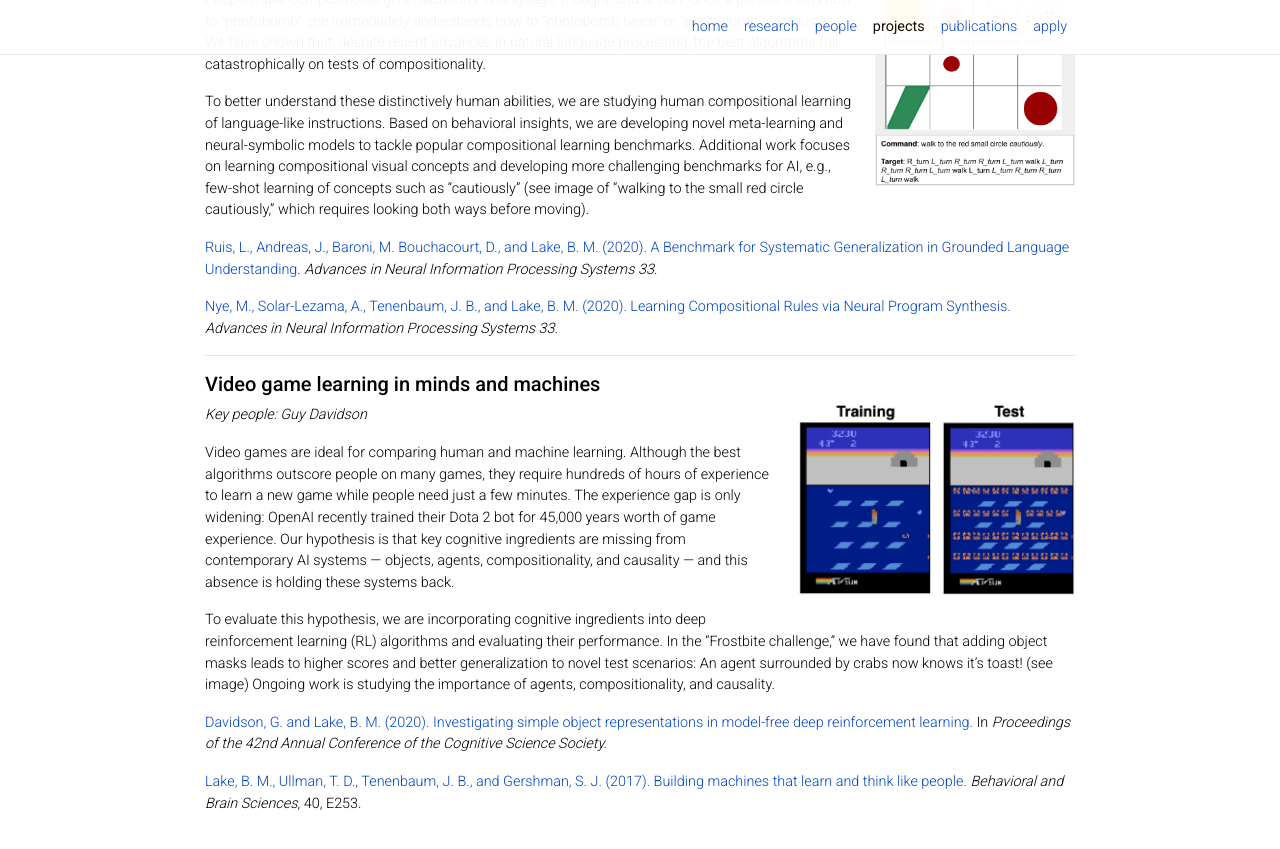
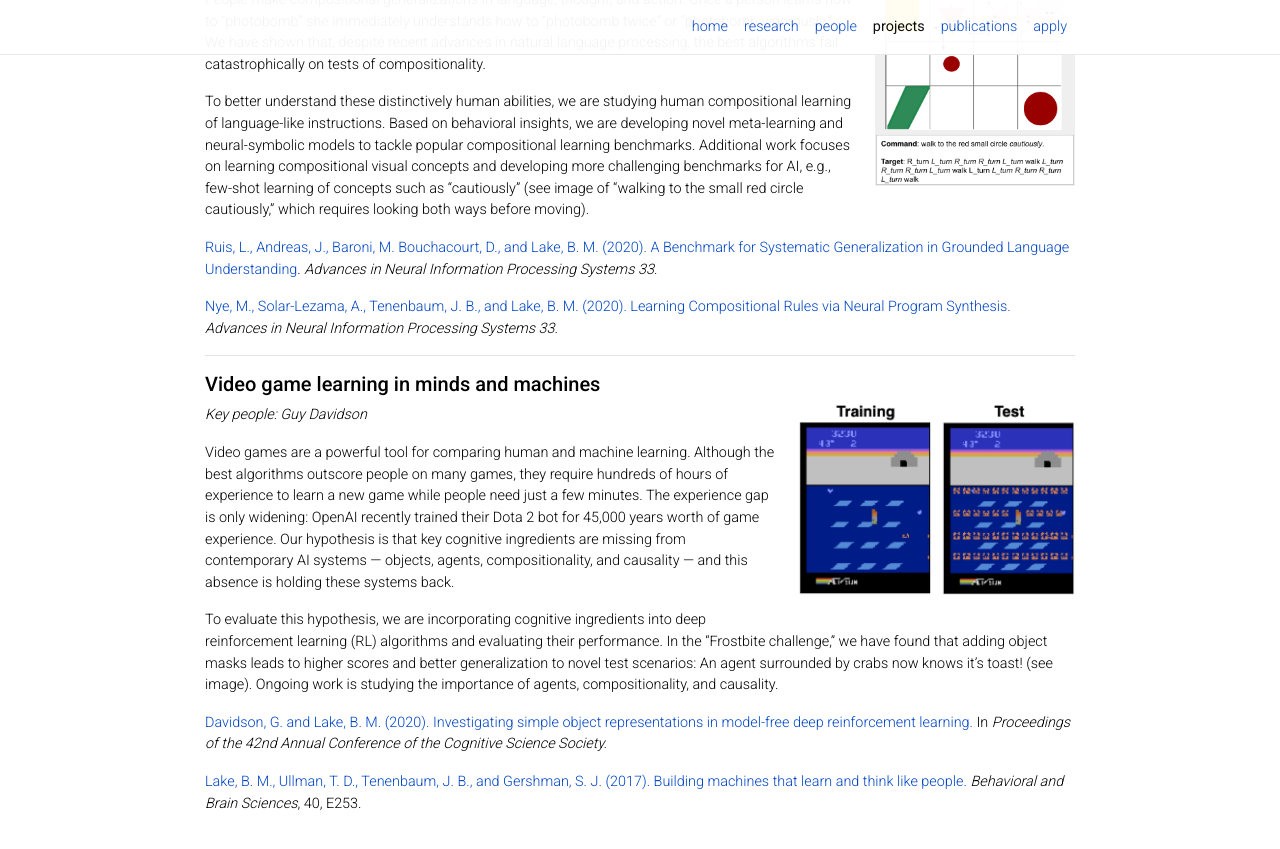
Before and after one commit to lake-lab/lake-lab.github.io, a Jekyll site: the page built from _pages/projects.md, in a window 1280 px wide and 900 px high, scrolled down 1252 px. Shown: the top 849 px of the window. Built offline with Jekyll 4.4.1, drawn with Linux system fonts in a browser that asks for light colours; nearby versions of some CDN libraries; comment, search, counter and statistics services are not loaded; a style sheet for code colours, icons or effects is not loaded; some of the changed text lies outside the part shown.

Commit message:
fixed typos

```diff
--- a/_pages/projects.md
+++ b/_pages/projects.md
@@ -62,9 +62,9 @@ To better understand these distinctively human abilities, we are studying human
 <img class="fig" src="/images/projects/fig-games-crop.jpg" width="280">
 _Key people: Guy Davidson_
 
-Video games are ideal for comparing human and machine learning. Although the best algorithms outscore people on many games, they require hundreds of hours of experience to learn a new game while people need just a few minutes. The experience gap is only widening: OpenAI recently trained their Dota 2 bot for 45,000 years worth of game experience. Our hypothesis is that key cognitive ingredients are missing from contemporary AI systems &mdash; objects, agents, compositionality, and causality &mdash; and this absence is holding these systems back.
+Video games are a powerful tool for comparing human and machine learning. Although the best algorithms outscore people on many games, they require hundreds of hours of experience to learn a new game while people need just a few minutes. The experience gap is only widening: OpenAI recently trained their Dota 2 bot for 45,000 years worth of game experience. Our hypothesis is that key cognitive ingredients are missing from contemporary AI systems &mdash; objects, agents, compositionality, and causality &mdash; and this absence is holding these systems back.
 
-To evaluate this hypothesis, we are incorporating cognitive ingredients into deep reinforcement learning (RL) algorithms and evaluating their performance. In the "Frostbite challenge," we have found that adding object masks leads to higher scores and better generalization to novel test scenarios: An agent surrounded by crabs now knows it's toast! (see image) Ongoing work is studying the importance of agents, compositionality, and causality.
+To evaluate this hypothesis, we are incorporating cognitive ingredients into deep reinforcement learning (RL) algorithms and evaluating their performance. In the "Frostbite challenge," we have found that adding object masks leads to higher scores and better generalization to novel test scenarios: An agent surrounded by crabs now knows it's toast! (see image). Ongoing work is studying the importance of agents, compositionality, and causality.
 
 <a href="https://cims.nyu.edu/~brenden/papers/DavidsonLake2020CogSci.pdf">Davidson, G. and Lake, B. M. (2020). Investigating simple object representations in model-free deep reinforcement learning.</a> In <em>Proceedings of the 42nd Annual Conference of the Cognitive Science Society.</em>
 
```
Also changed, not shown: other parts of _pages/projects.md (+1 -1 lines), _pages/apply.md (+1 -1 lines), _pages/publications.md (+2 -3 lines).
